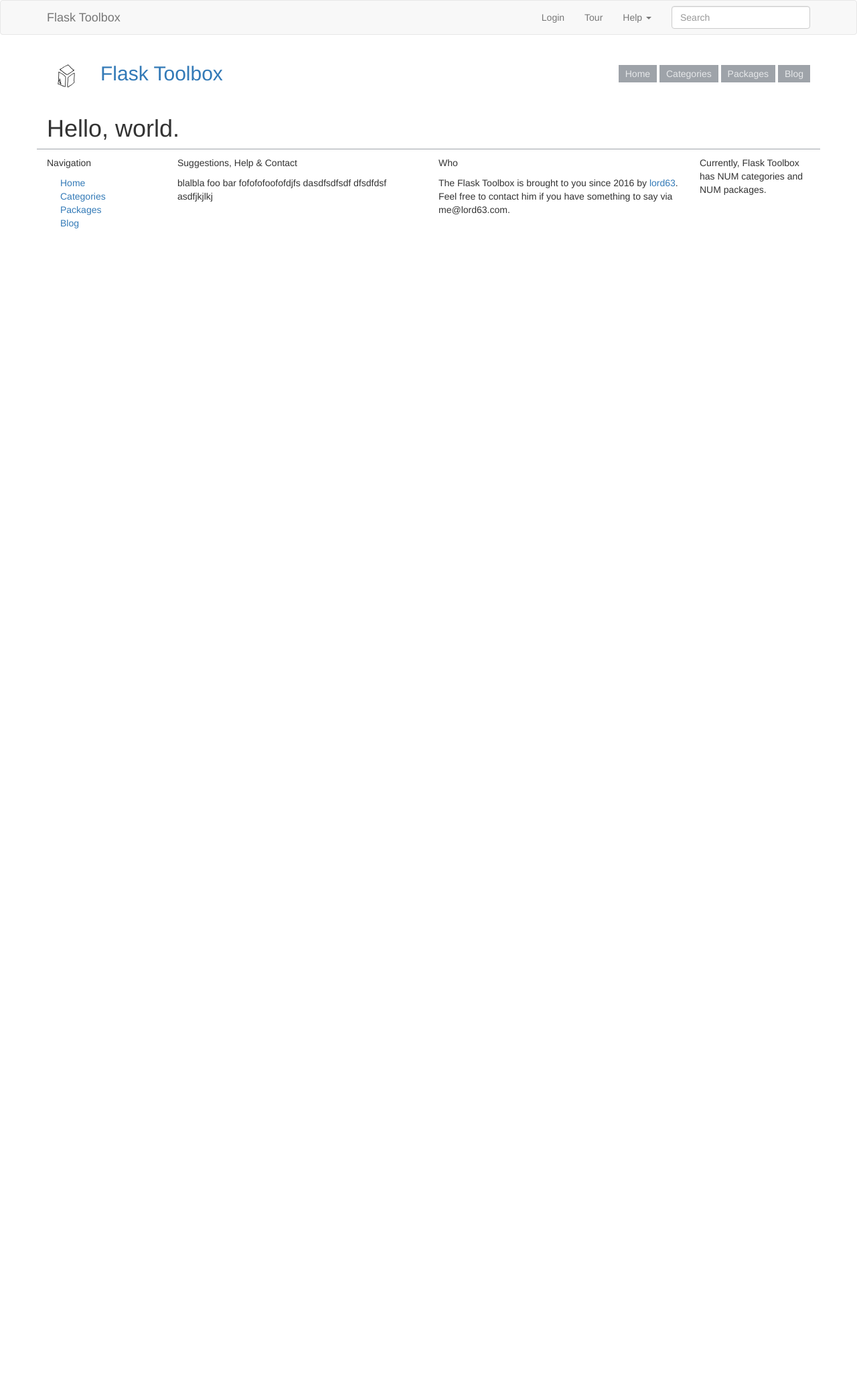
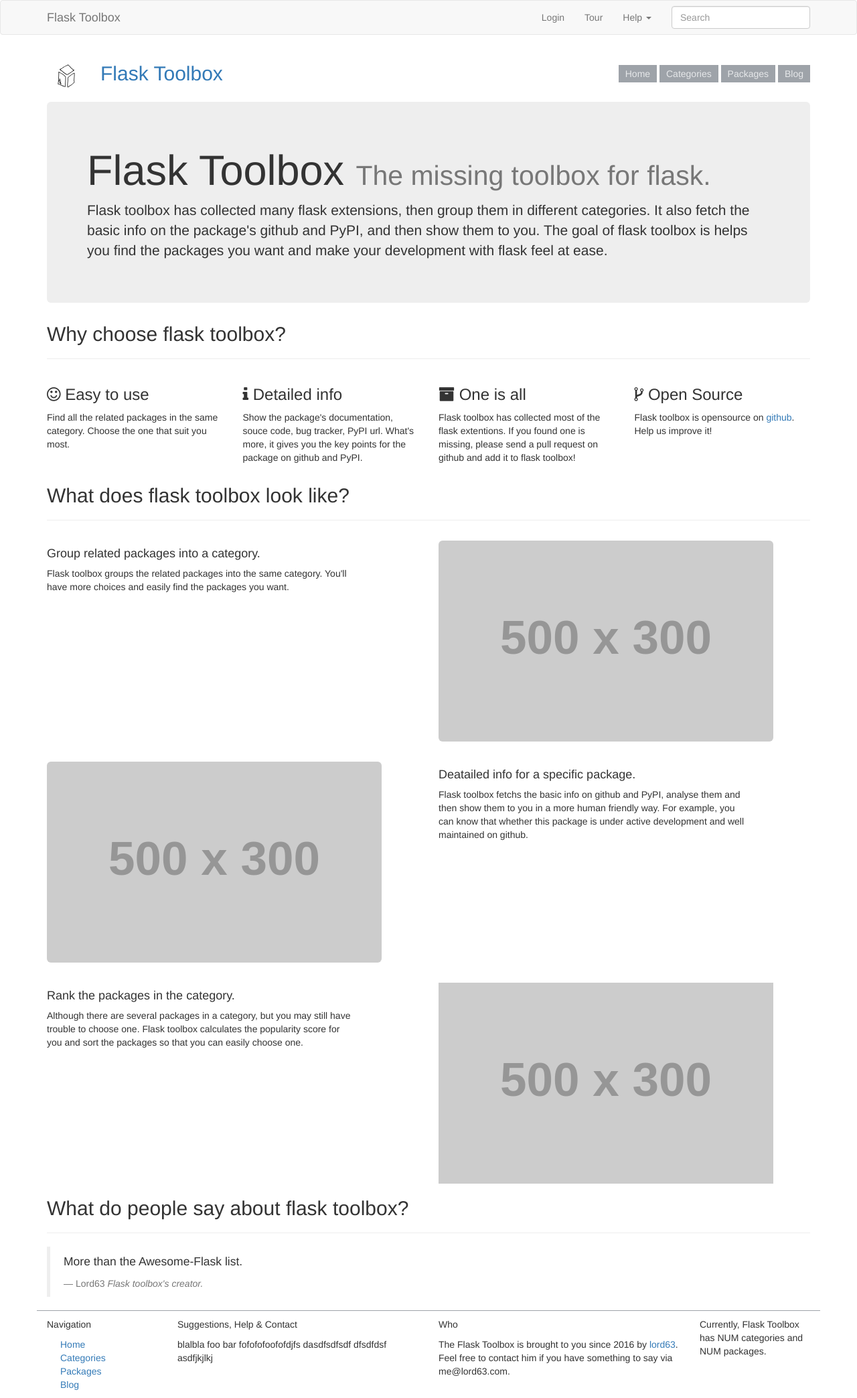
Before and after one commit to lord63/flask_toolbox, a Flask app: page / in a window 1280 px wide. Shown: the whole page at 67% size. Before the commit the page ends 341 px from the top, so only its background shows below. Run offline with Flask 2, Linux system fonts and the light colour scheme; grey boxes labelled with a size stand in for pictures from a placeholder-image service; parts of the project's set-up code (start-up, migrations or seed data) failed here and were passed over; some libraries are stand-ins or nearby versions.

Commit message:
We have a basic home page now

```diff
--- a/flask_toolbox/web/static/css/flask-toolbox.css
+++ b/flask_toolbox/web/static/css/flask-toolbox.css
@@ -103,3 +103,8 @@
   font-size: 11px;
   margin-left: 10px;
 }
+
+/* home page */
+.home-intro {
+  margin-top: 30px;
+}
--- a/flask_toolbox/web/templates/home.html
+++ b/flask_toolbox/web/templates/home.html
@@ -1,4 +1,81 @@
 {% extends 'base.html' %}
 {% block body %}
-<h1>Hello, world.</h1>
+<div class="jumbotron">
+  <h1>Flask Toolbox  <small>The missing toolbox for flask.</small></h1>
+  <p>Flask toolbox has collected many flask extensions, then group them in different
+     categories. It also fetch the basic info on the package's github and PyPI, and then
+     show them to you. The goal of flask toolbox is helps you find the packages
+     you want and make your development with flask feel at ease.
+  </p>
+</div>
+<h2>Why choose flask toolbox?</h2><hr>
+<div class="row">
+  <div class="col-md-3">
+    <h3><i class="fa fa-smile-o"></i> Easy to use</h3>
+    <p>Find all the related packages in the same category. Choose the one that suit you most.
+    </p>
+  </div>
+  <div class="col-md-3">
+    <h3><i class="fa fa-info"></i> Detailed info</h3>
+    <p>Show the package's documentation, souce code, bug tracker, PyPI url.
+       What's more, it gives you the key points for the package on github and PyPI.
+    </p>
+  </div>
+  <div class="col-md-3">
+    <h3><i class="fa fa-archive"></i> One is all</h3>
+    <p>Flask toolbox has collected most of the flask extentions. If you found one is missing,
+       please send a pull request on github and add it to flask toolbox!
+    </p>
+  </div>
+  <div class="col-md-3">
+    <h3><i class="fa fa-code-fork"></i> Open Source</h3>
+    <p>Flask toolbox is opensource on <a href="https://github.com/lord63/flask_toolbox">github</a>.
+       Help us improve it!
+    </p>
+  </div>
+</div>
+
+<h2>What does flask toolbox look like?</h2><hr>
+<div class="row home-intro">
+  <div class="col-md-5">
+    <h4>Group related packages into a category.</h4>
+    <p>Flask toolbox groups the related packages into the same category. You'll
+       have more choices and easily find the packages you want.
+    </p>
+  </div>
+  <div class="col-md-offset-1 col-md-5">
+      <img src="http://fakeimg.pl/500x300/" alt="" class="img-rounded">
+  </div>
+</div>
+<div class="row home-intro">
+  <div class="col-md-5">
+    <img src="http://fakeimg.pl/500x300/" alt="" class="img-rounded">
+  </div>
+  <div class="col-md-offset-1 col-md-5">
+    <h4>Deatailed info for a specific package.</h4>
+    <p>Flask toolbox fetchs the basic info on github and PyPI, analyse them and
+       then show them to you in a more human friendly way. For example, you can
+       know that whether this package is under active development and well maintained
+       on github.
+    </p>
+  </div>
+</div>
+<div class="row home-intro">
+  <div class="col-md-5">
+    <h4>Rank the packages in the category.</h4>
+    <p>Although there are several packages in a category, but you may still have
+       trouble to choose one. Flask toolbox calculates the popularity score for
+       you and sort the packages so that you can easily choose one.
+    </p>
+  </div>
+  <div class="col-md-offset-1 col-md-5">
+      <img src="http://fakeimg.pl/500x300/" alt="">
+  </div>
+</div>
+
+<h2>What do people say about flask toolbox?</h2><hr>
+<blockquote>
+  <p>More than the Awesome-Flask list.</p>
+  <footer>Lord63 <cite title="author">Flask toolbox's creator.</cite></footer>
+</blockquote>
 {% endblock %}
```
